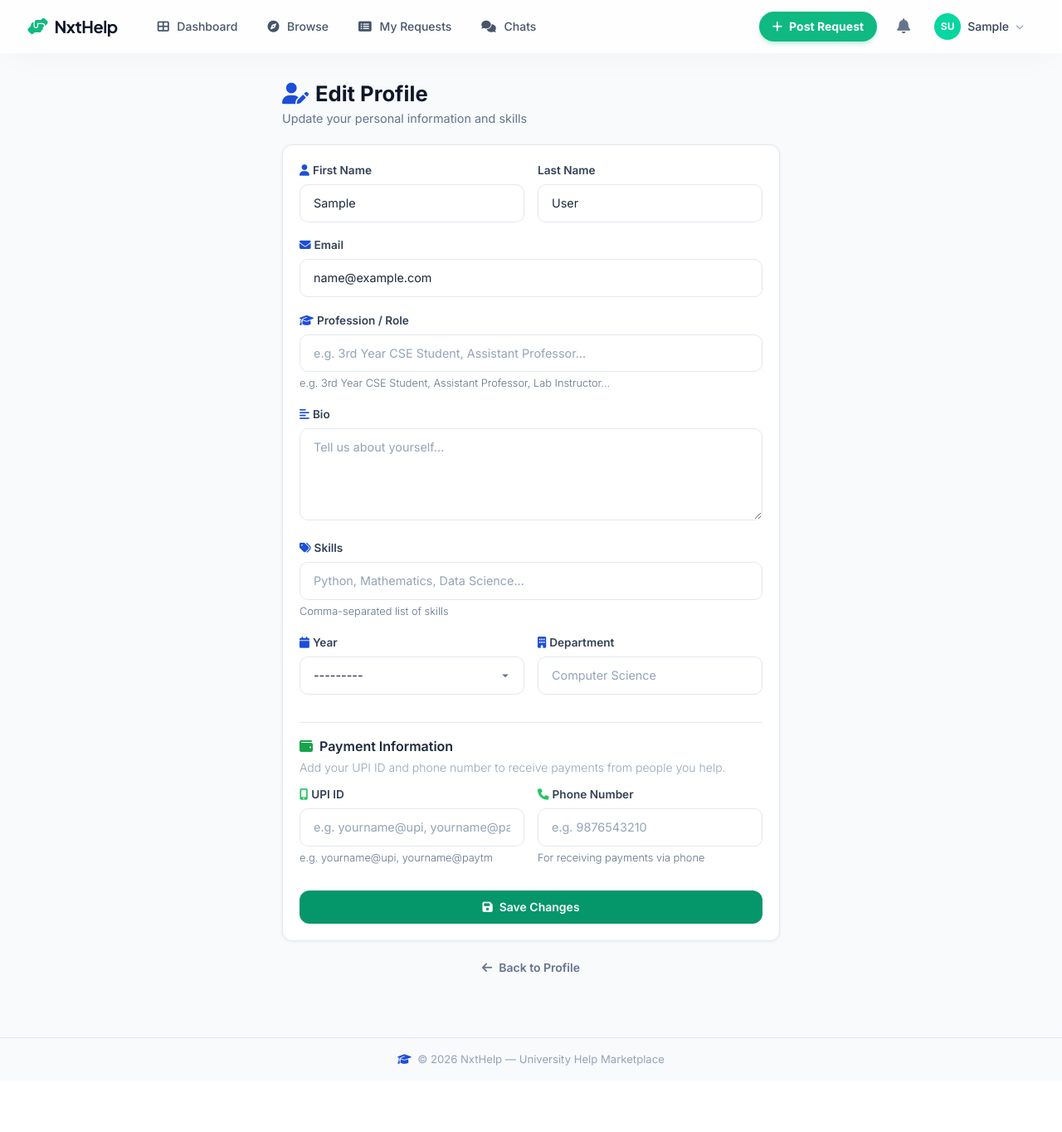
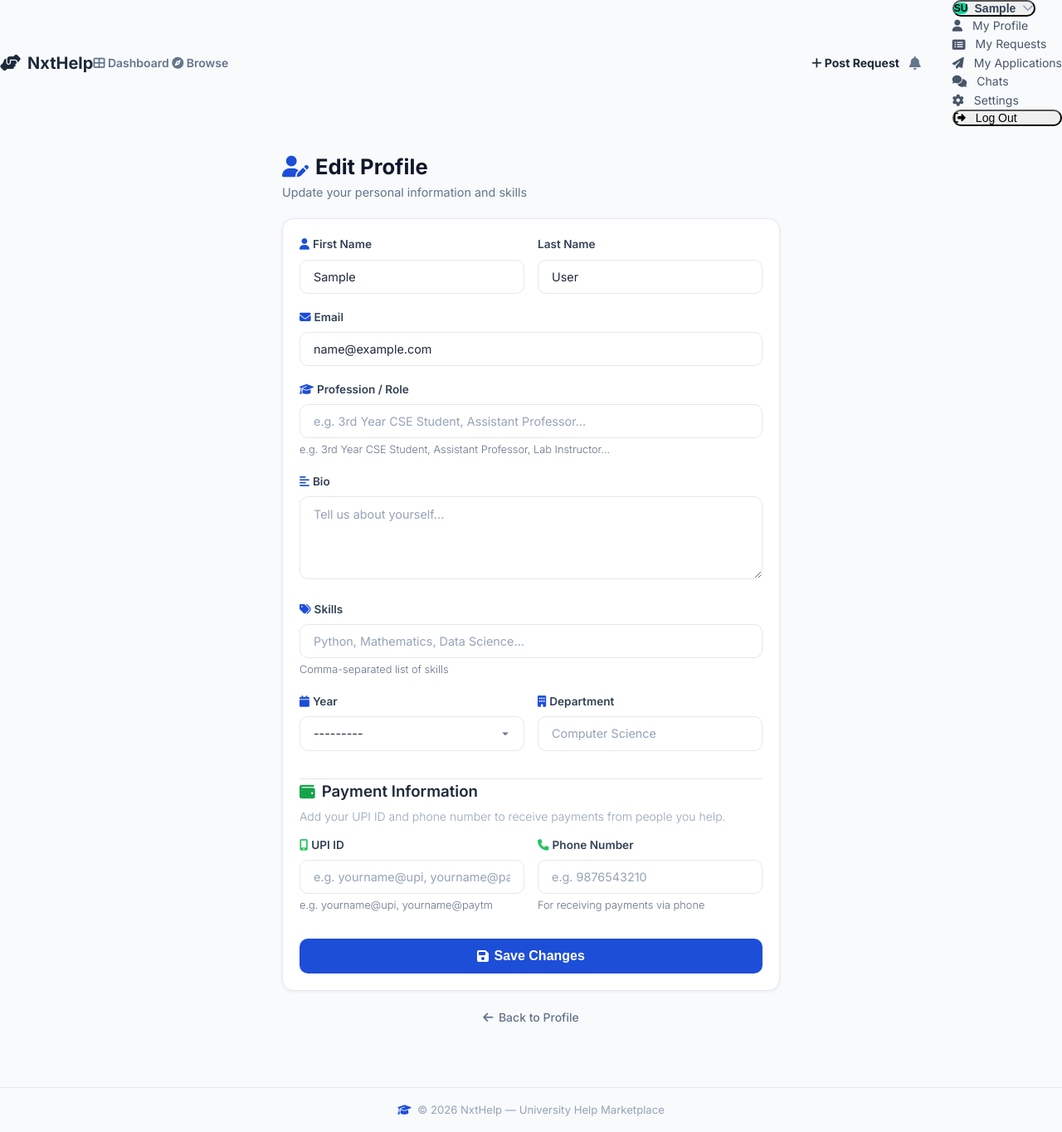
Before and after one commit to NXTSTILE/nxthelp, a Django app: page /profile/edit/ in a window 1280 px wide. Shown: the whole page at 83% size. Before the commit the page ends 1284 px from the top, so only its background shows below. Run offline with Django 4.2, Linux system fonts and the light colour scheme; the visitor is signed in with stand-in values (Sample User, id 1); data that the repository does not hold is empty; some libraries are stand-ins or nearby versions.

Commit message:
style: pristine aesthetic overhaul and redundant nav item cleanup

```diff
--- a/templates/base.html
+++ b/templates/base.html
@@ -59,7 +59,7 @@
     <style type="text/tailwindcss">
         @layer utilities {
             .glass-panel {
-                @apply bg-white/80 backdrop-blur-md border border-white/40 shadow-soft;
+                @apply bg-white/95 backdrop-blur-2xl border-b border-slate-200/50 shadow-[0_8px_30px_-12px_rgba(0,0,0,0.06)];
             }
             .text-display {
                 @apply font-display tracking-tight text-slate-900;
@@ -110,9 +110,9 @@
         .deadline-tag.overdue { @apply bg-rose-50 text-rose-600 border-rose-100 !important; }
 
         /* Buttons Override */
-        .btn, .btn-primary, .btn-secondary, .btn-success, .btn-danger, .btn-ghost { @apply inline-flex items-center justify-center gap-2 px-5 py-2.5 rounded-xl font-semibold text-sm transition-all focus:outline-none focus:ring-2 focus:ring-offset-2 !important; }
-        .btn-primary { @apply bg-brand-600 text-white hover:bg-brand-700 hover:shadow-md hover:-translate-y-0.5 focus:ring-brand-500 border-none !important; }
-        .btn-secondary { @apply bg-white text-slate-700 border border-slate-200 hover:bg-slate-50 hover:text-brand-600 !important; }
+        .btn, .btn-primary, .btn-secondary, .btn-success, .btn-danger, .btn-ghost { @apply inline-flex items-center justify-center gap-2 px-5 py-2.5 rounded-xl font-semibold text-sm transition-all duration-300 focus:outline-none focus:ring-2 focus:ring-offset-2 !important; }
+        .btn-primary { @apply relative overflow-hidden bg-gradient-to-r from-brand-600 to-brand-500 text-white hover:from-brand-500 hover:to-brand-400 hover:shadow-[0_8px_20px_-6px_rgba(16,185,129,0.4)] hover:-translate-y-0.5 focus:ring-brand-500 border-none !important; }
+        .btn-secondary { @apply bg-white text-slate-700 border border-slate-200 hover:bg-slate-50 hover:text-brand-600 hover:border-slate-300 hover:shadow-sm !important; }
         .btn-sm { @apply px-3 py-1.5 text-xs rounded-lg !important; }
     </style>
 
@@ -122,7 +122,13 @@
     {% block extra_head %}{% endblock %}
 </head>
 
-<body hx-boost="true">
+<body hx-boost="true" class="antialiased min-h-screen bg-slate-50 text-slate-800 selection:bg-brand-100 selection:text-brand-900 relative">
+
+    <!-- Subtle vibrant background accents -->
+    <div class="fixed inset-0 pointer-events-none overflow-hidden -z-10">
+        <div class="absolute top-[-10%] right-[-5%] w-[500px] h-[500px] rounded-full bg-emerald-400/10 blur-[100px]"></div>
+        <div class="absolute bottom-[-10%] left-[-10%] w-[600px] h-[600px] rounded-full bg-blue-400/5 blur-[120px]"></div>
+    </div>
 
     {% if user.is_authenticated %}
     <!-- ─── Top Navbar ─── -->
@@ -136,29 +142,22 @@
                 </a>
 
                 <!-- Desktop Links -->
-                <div class="hidden md:flex items-center gap-1" id="desktopNav">
+                <div class="hidden md:flex items-center gap-1 bg-white/50 border border-slate-100 p-1 rounded-full shadow-sm" id="desktopNav">
                     <a href="{% url 'dashboard' %}"
-                        class="px-4 py-2 rounded-full text-sm font-medium transition-all {% if request.resolver_match.url_name == 'dashboard' %}bg-brand-50 text-brand-600 shadow-sm{% else %}text-slate-600 hover:text-brand-600 hover:bg-brand-50/50{% endif %}">
+                        class="px-5 py-2 rounded-full text-sm font-semibold transition-all {% if request.resolver_match.url_name == 'dashboard' %}bg-white text-brand-600 shadow-sm border border-slate-100{% else %}text-slate-500 hover:text-slate-900 hover:bg-white/50 border border-transparent{% endif %}">
                         <i class="fas fa-th-large mr-1.5"></i> Dashboard
                     </a>
                     <a href="{% url 'browse_requests' %}"
-                        class="px-4 py-2 rounded-full text-sm font-medium transition-all {% if request.resolver_match.url_name == 'browse_requests' %}bg-brand-50 text-brand-600 shadow-sm{% else %}text-slate-600 hover:text-brand-600 hover:bg-brand-50/50{% endif %}">
+                        class="px-5 py-2 rounded-full text-sm font-semibold transition-all {% if request.resolver_match.url_name == 'browse_requests' %}bg-white text-brand-600 shadow-sm border border-slate-100{% else %}text-slate-500 hover:text-slate-900 hover:bg-white/50 border border-transparent{% endif %}">
                         <i class="fas fa-compass mr-1.5"></i> Browse
                     </a>
-                    <a href="{% url 'my_requests' %}"
-                        class="px-4 py-2 rounded-full text-sm font-medium transition-all {% if request.resolver_match.url_name == 'my_requests' %}bg-brand-50 text-brand-600 shadow-sm{% else %}text-slate-600 hover:text-brand-600 hover:bg-brand-50/50{% endif %}">
-                        <i class="fas fa-list-alt mr-1.5"></i> My Requests
-                    </a>
-                    <a href="{% url 'my_chats' %}"
-                        class="px-4 py-2 rounded-full text-sm font-medium transition-all {% if request.resolver_match.url_name == 'my_chats' %}bg-brand-50 text-brand-600 shadow-sm{% else %}text-slate-600 hover:text-brand-600 hover:bg-brand-50/50{% endif %}">
-                        <i class="fas fa-comments mr-1.5"></i> Chats
-                    </a>
+                    <!-- Extraneous links removed: hidden behind Avatar Dropdown -->
                 </div>
             </div>
 
             <!-- Right side -->
             <div class="flex items-center gap-3">
-                <a href="{% url 'create_help_request' %}" class="hidden sm:flex px-4 py-2 rounded-full text-sm font-bold text-white bg-brand-500 hover:bg-brand-600 shadow-md shadow-brand-500/20 hover:shadow-lg hover:-translate-y-0.5 transition-all items-center gap-2">
+                <a href="{% url 'create_help_request' %}" class="hidden sm:flex px-5 py-2 rounded-full text-sm font-bold text-white bg-gradient-to-r from-brand-600 to-brand-500 hover:from-brand-500 hover:to-brand-400 shadow-[0_4px_12px_-4px_rgba(16,185,129,0.5)] hover:shadow-[0_8px_16px_-6px_rgba(16,185,129,0.6)] hover:-translate-y-0.5 transition-all duration-300 items-center gap-2">
                     <i class="fas fa-plus"></i> Post Request
                 </a>
 
@@ -178,13 +177,13 @@
 
                 <!-- Avatar Dropdown -->
                 <div class="relative" id="avatarDropdown">
-                    <button class="flex items-center gap-2 p-1 pr-3 rounded-full hover:bg-slate-100 transition-colors border border-transparent hover:border-slate-200" id="avatarBtn" type="button"
+                    <button class="flex items-center gap-2 p-1 pr-3 rounded-full hover:bg-white transition-colors border border-transparent hover:border-slate-200 hover:shadow-sm" id="avatarBtn" type="button"
                         aria-haspopup="true" aria-expanded="false">
                         <span class="w-8 h-8 rounded-full text-white font-bold text-xs flex items-center justify-center uppercase shadow-sm" style="background: {{ user.profile.avatar_color }}">{{ user.profile.initials }}</span>
-                        <span class="text-sm font-medium text-slate-700 max-w-[90px] truncate" id="navUsername">{{ user.first_name|default:user.username }}</span>
+                        <span class="text-sm font-semibold text-slate-700 max-w-[90px] truncate" id="navUsername">{{ user.first_name|default:user.username }}</span>
                         <i class="fas fa-chevron-down text-[10px] text-slate-400 dropdown-arrow transition-transform"></i>
                     </button>
-                    <div class="absolute right-0 top-[calc(100%+8px)] w-56 bg-white/95 backdrop-blur-xl border border-slate-100 rounded-2xl shadow-soft-lg opacity-0 invisible translate-y-2 transition-all duration-200 z-50 overflow-hidden" role="menu" id="dropdownMenu">
+                    <div class="absolute right-0 top-[calc(100%+12px)] w-64 bg-white/95 backdrop-blur-xl border border-slate-100 rounded-2xl shadow-[0_10px_40px_-10px_rgba(0,0,0,0.1)] opacity-0 invisible translate-y-2 transition-all duration-200 z-50 overflow-hidden" role="menu" id="dropdownMenu">
                         <div class="p-2">
                             <a href="{% url 'profile' %}" class="flex items-center gap-3 px-3 py-2 text-sm text-slate-600 hover:text-brand-600 hover:bg-brand-50 rounded-xl transition-colors"><i class="fas fa-user w-4 text-center"></i> My Profile</a>
                             <a href="{% url 'my_requests' %}" class="flex items-center gap-3 px-3 py-2 text-sm text-slate-600 hover:text-brand-600 hover:bg-brand-50 rounded-xl transition-colors"><i class="fas fa-list-alt w-4 text-center"></i> My Requests</a>
```
